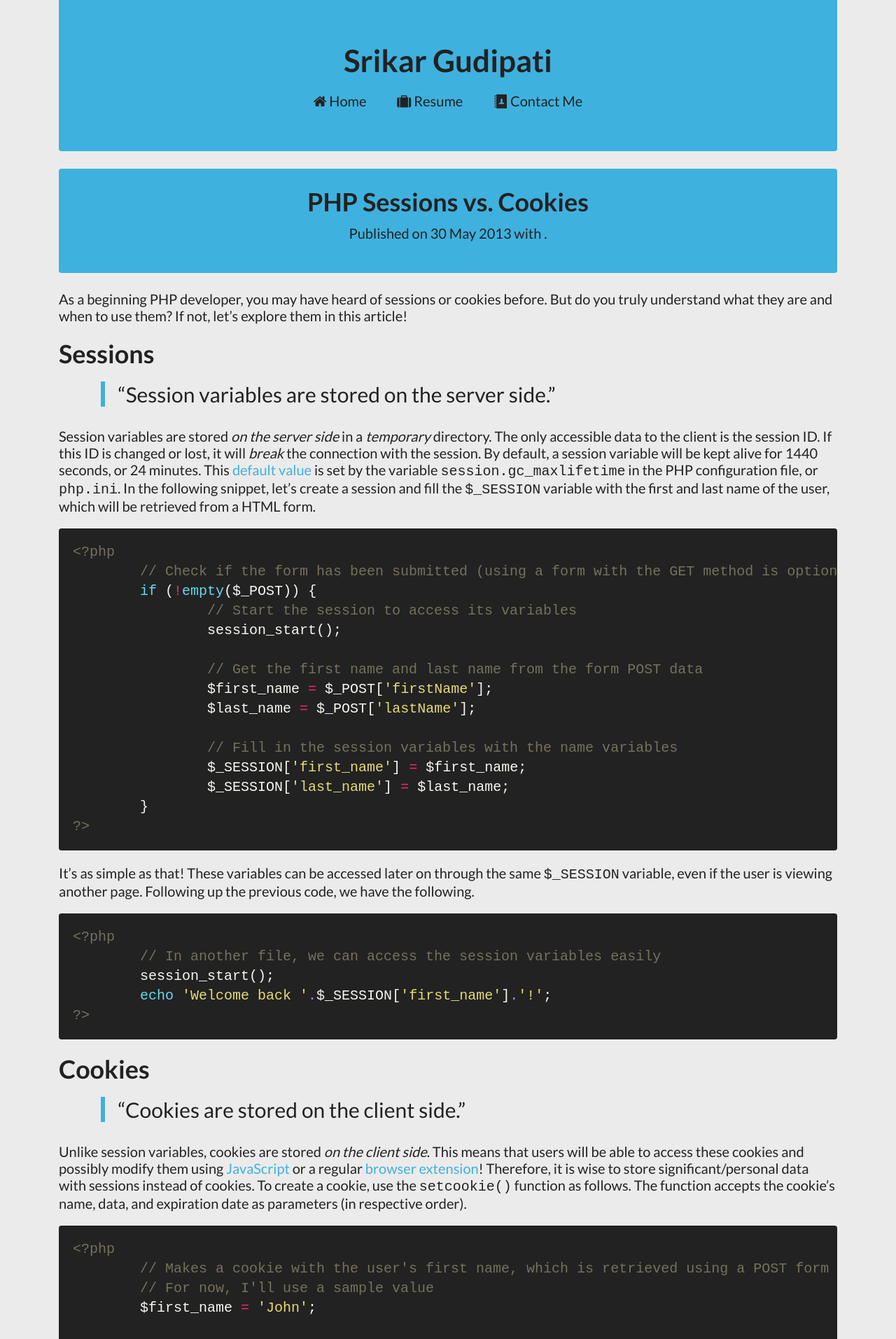
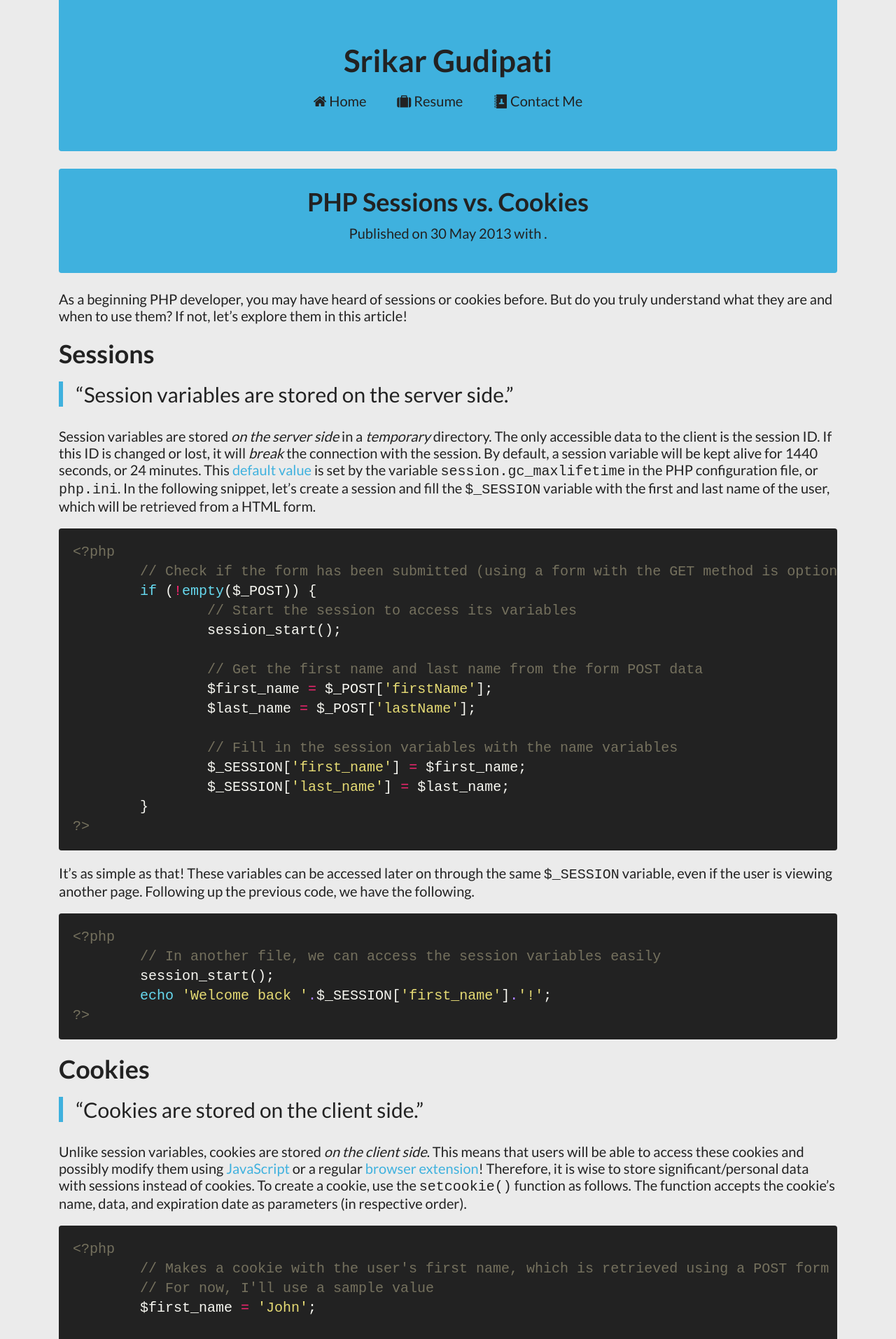
Before and after one commit to srikarg/srikarg.github.io, a Jekyll site: the page built from _posts/2013-05-30-php-sessions-vs-cookies.md, in a window 1280 px wide. Shown: the top 1913 px of the page at 70% size. Built offline with Jekyll 4.4.1, drawn with Linux system fonts in a browser that asks for light colours; Markdown is read by kramdown in place of the engine named in the settings; comment, search, counter and statistics services are not loaded.

Commit message:
CSS changes. Added YouTube embed to CSS Table Menu post.

```diff
--- a/css/style.css
+++ b/css/style.css
@@ -461,7 +461,6 @@
 
 blockquote {
 	padding: 0 0 0 0.625em;
-	margin: 0 0 0 2em;
 	border-left: 6px solid #3FB1DE;
 	font-size: 30px;
 	font-size: 3rem;
@@ -680,6 +679,27 @@
 }
 
 /*------------------------------------*\
+	$VIDEOS
+\*------------------------------------*/
+
+.video-container {
+	position: relative;
+	padding-bottom: 56.25%;
+	padding-top: 30px;
+	margin-bottom: 1em;
+	height: 0;
+	overflow: hidden;
+}
+
+.video-container iframe,.video-container object,.video-container embed {
+	position: absolute;
+	top: 0;
+	left: 0;
+	width: 100%;
+	height: 100%;
+}
+
+/*------------------------------------*\
 	$HELPER CLASSES
 \*------------------------------------*/
 
```
Also changed, not shown: _posts/2013-03-23-css-table-menu.md (+3 -1 lines).
